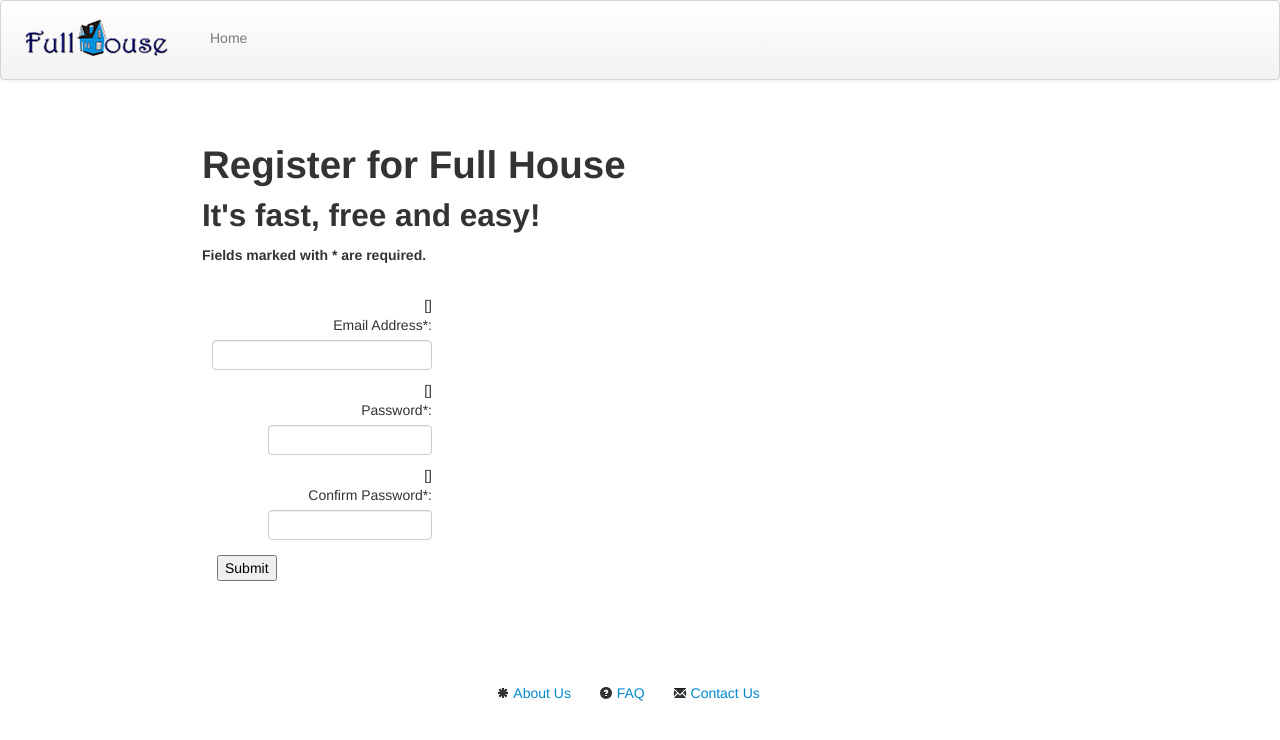
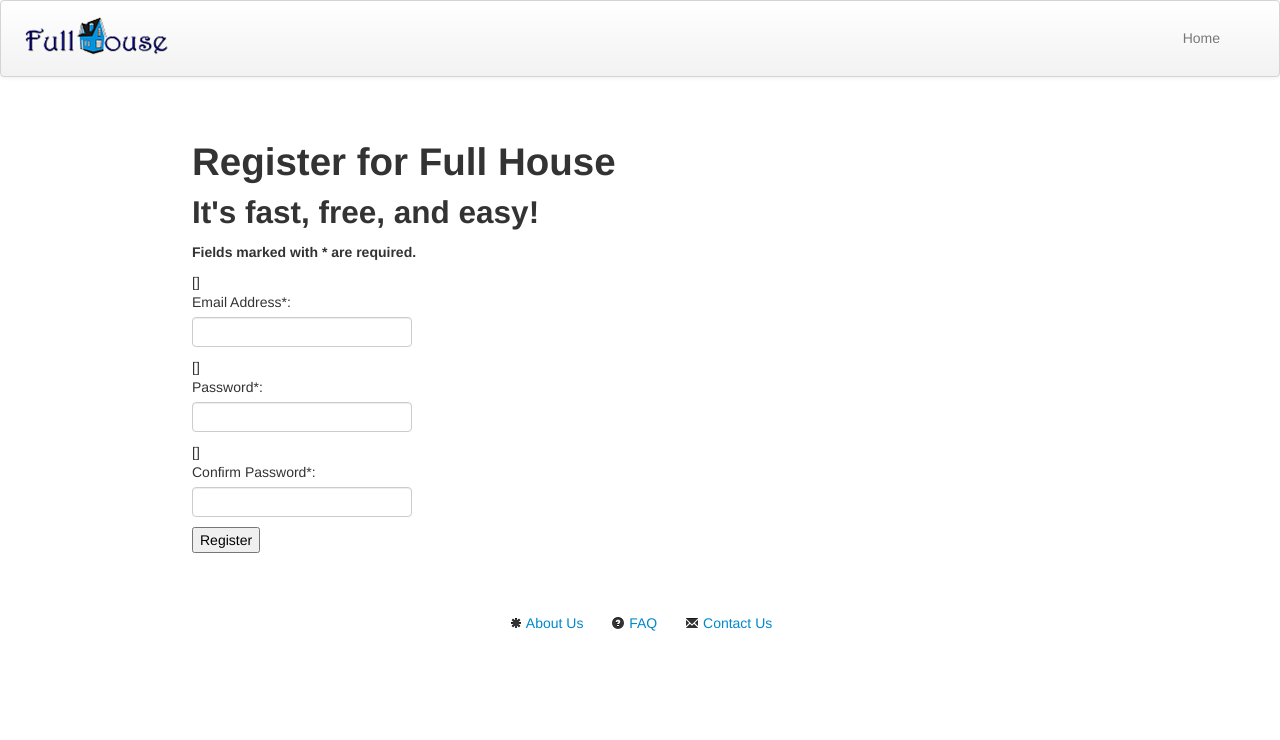
Before and after one commit to Full-House-UW/fullhouse, a Django app: template fullhouse/templates/registration/registration_form.html in a window 1280 px wide. Shown: the top 740 px of the page. Run offline with Django 3.2, Linux system fonts and the light colour scheme; the template is opened without the code that fills it: most values are stand-ins (such as "Sample title", 1, 10 or a date in 2020); form fields are guessed from the names that the template uses; some libraries are stand-ins or nearby versions.

Commit message:
Lots of style tweaks. Mostly removing unneccessary CSS and standardizing the look. Left aligned forms have left aligned labels, centered forms have centered labels.

```diff
--- a/fullhouse/static/main.css
+++ b/fullhouse/static/main.css
@@ -1,5 +1,6 @@
 a {
     color: #306;
+    outline: none;
 }
 
 body {
@@ -14,34 +15,33 @@ img {
   border: none;
 }
 
-ul.nav {
-  margin: 0;
-  padding: 17px 0;
+.container {
+  height: 75px;
 }
 
-.nav li {
+.navbar ul.navlinks {
+  float: right;
+  margin: 0;
+  padding: 27px 0;
+}
+
+.navlinks li {
   display: inline-block;
   list-style: none;
   padding-right: 24px;
 }
 
-
-#header {
-  background: rgb(200,215,220); /* Old browsers */
-  background: -moz-linear-gradient(top, rgba(200,215,220,1) 0%, rgba(242,245,246,1) 100%); /* FF3.6+ */
-  background: -webkit-gradient(linear, left top, left bottom, color-stop(0%,rgba(200,215,220,1)), color-stop(100%,rgba(242,245,246,1))); /* Chrome,Safari4+ */
-  background: -webkit-linear-gradient(top, rgba(200,215,220,1) 0%,rgba(242,245,246,1) 100%); /* Chrome10+,Safari5.1+ */
-  background: -o-linear-gradient(top, rgba(200,215,220,1) 0%,rgba(242,245,246,1) 100%); /* Opera 11.10+ */
-  background: -ms-linear-gradient(top, rgba(200,215,220,1) 0%,rgba(242,245,246,1) 100%); /* IE10+ */
-  background: linear-gradient(to bottom, rgba(200,215,220,1) 0%,rgba(242,245,246,1) 100%); /* W3C */
-  filter: progid:DXImageTransform.Microsoft.gradient( startColorstr='#c8d7dc', endColorstr='#f2f5f6',GradientType=0 ); /* IE6-9 */
-  height: 50px;
-  text-align: right;
+.navbar .navlinks li > a {
+  padding: 10px 15px 10px;
+  color: #777;
+  text-decoration: none;
+  text-shadow: 0 1px 0 white;
 }
 
 #header-logo {
   float: left;
   padding: 0;
+  padding-top: 15px;
 }
 
 #main {
--- a/fullhouse/static/registration.css
+++ /dev/null
@@ -1,18 +0,0 @@
-#register {
-  display: inline-block;
-  padding: 20px;
-  text-align: right;
-}
-
-#register input[type="text"], #register input[type="password"] {
-  width: 150px;
-}
-
-#register-button {
-  padding: 5px;
-  text-align: left;
-}
-
-.reg-header {
-  padding-left: 10px;
-}
--- a/fullhouse/templates/base.html
+++ b/fullhouse/templates/base.html
@@ -29,10 +29,10 @@
   <link rel="stylesheet" href="{{ STATIC_PREFIX }}main.css" />
 
   <!-- bootstrap -->
-  <script src="{{ STATIC_PREFIX }}/bootstrap/js/bootstrap.min.js"></script>
-  <link href="{{ STATIC_PREFIX }}/bootstrap/css/bootstrap.min.css" rel="stylesheet" media="screen" />
+  <script src="{{ STATIC_PREFIX }}bootstrap/js/bootstrap.min.js"></script>
+  <link href="{{ STATIC_PREFIX }}bootstrap/css/bootstrap.min.css" rel="stylesheet" media="screen" />
   <!-- bootbox -->
-  <script src="{{ STATIC_PREFIX }}/bootbox.min.js"></script>
+  <script src="{{ STATIC_PREFIX }}bootbox.min.js"></script>
 </head>
 {% if time %}
 <script>
@@ -44,18 +44,17 @@
   {% endif %}
 </script>
 {% endif %}
+
 {% block css %} {% endblock %}
+
 {% block header %}
 <div class="navbar">
   <div class="navbar-inner">
     <div class="container">
-      <div class="nav-collapse collapse">
-        <ul class="nav">
-          <li>
       <a id="header-logo" href="{% url welcome %}">
          <img src="{{ STATIC_PREFIX }}header-logo.png" alt="logo"/>
       </a>
-          </li>
+      <ul class="navlinks">
         <li><a href="{% url welcome %}">Home</a></li>
         {% if user.is_authenticated %}
         <li><a href="{% url edit_user %}">User Settings</a></li>
@@ -63,7 +62,6 @@
         <li><a href="{% url auth_logout %}">Logout</a></li>
         {% endif %}
       </ul>
-      </div><!--/.nav-collapse -->
     </div>
   </div>
 </div>
@@ -90,7 +88,7 @@
 <div id="footer">
   {% block footer %}
     <br>
-    <ul class="nav">
+    <ul class="navlinks">
       <li><a href = "{% url about_us %}"><i class="icon-asterisk"></i> About Us</a></li>
       <li><a href = "{% url faq %}"><i class="icon-question-sign"></i> FAQ</a></li>
       <li><a href = "{% url contact_us %}"><i class="icon-envelope"></i> Contact Us</a></li>
--- a/fullhouse/templates/create_announcement.html
+++ b/fullhouse/templates/create_announcement.html
@@ -5,10 +5,6 @@
 
 {% block title %}
   Create Announcement
-{% endblock %}
-
-{% block css %}
-<link rel="stylesheet" href="{{ STATIC_PREFIX }}create_announcement.css" />
 {% endblock %}
 
 {% block content %}
--- a/fullhouse/templates/create_task.html
+++ b/fullhouse/templates/create_task.html
@@ -5,10 +5,6 @@
 
 {% block title %}
   Create Task
-{% endblock %}
-
-{% block css %}
-<link rel="stylesheet" href="{{ STATIC_PREFIX }}create_task.css" />
 {% endblock %}
 
 {% block content %}
--- a/fullhouse/templates/house_settings.html
+++ b/fullhouse/templates/house_settings.html
@@ -8,7 +8,6 @@
 {% endblock %}
 
 {% block css %}
-<link rel="stylesheet" href="{{ STATIC_PREFIX }}house_settings.css" />
 <link rel="stylesheet" href="{{ STATIC_PREFIX }}add_members.css" />
 {% endblock %}
 
@@ -24,6 +23,7 @@
       <form id="house-settings-form" name="house-settings" action="." method="POST">
         {% csrf_token %}
         <input type="submit" class="btn" name="save" value="{% trans 'Save House Settings' %}" />
+        <br>
 
         {{ form.as_p }}
 
--- a/fullhouse/templates/registration/password_change_form.html
+++ b/fullhouse/templates/registration/password_change_form.html
@@ -3,10 +3,6 @@
 
 {% block title %}
 Password Change
-{% endblock %}
-
-{% block css %}
-<link rel="stylesheet" href="{{ STATIC_PREFIX }}password-change.css" />
 {% endblock %}
 
 {% block content %}
--- a/fullhouse/templates/registration/registration_form.html
+++ b/fullhouse/templates/registration/registration_form.html
@@ -7,15 +7,11 @@
   Register
 {% endblock %}
 
-{% block css %}
-<link rel="stylesheet" href="{{ STATIC_PREFIX }}registration.css" />
-{% endblock %}
-
 {% block content %}
   <h1 class="reg-header">Register for Full House</h1>
-  <h2 class="reg-header">It's fast, free and easy!</h2>
+  <h2 class="reg-header">It's fast, free, and easy!</h2>
   <p class="reg-header">
-    <b>Fields marked with * are required. </b>
+    <strong>Fields marked with * are required. </strong>
   </p>
   <div id="register">
     <form name="account-registration" action="." method="POST">
@@ -41,7 +37,7 @@
 
       <input type="hidden" name="next" value="{{ next }}" />
       <div id="register-button">
-        <input type="submit" value="{% trans 'Submit' %}" />
+        <input type="submit" value="{% trans 'Register' %}" />
       </div>
     </form>
   </div>
--- a/fullhouse/templates/user_settings.html
+++ b/fullhouse/templates/user_settings.html
@@ -5,10 +5,6 @@
 
 {% block title %}
   User Settings
-{% endblock %}
-
-{% block css %}
-<link rel="stylesheet" href="{{ STATIC_PREFIX }}user_settings.css" />
 {% endblock %}
 
 {% block content %}
```
Also changed, not shown: fullhouse/static/create_announcement.css (deleted, +0 -11 lines), fullhouse/static/create_house.css (deleted, +0 -9 lines), fullhouse/static/create_task.css (deleted, +0 -26 lines), fullhouse/static/dashboard.css (+2 -6 lines), fullhouse/static/house_settings.css (deleted, +0 -17 lines), fullhouse/static/password-change.css (deleted, +0 -14 lines), fullhouse/static/task-history.css (+4 -10 lines), fullhouse/static/user_settings.css (deleted, +0 -22 lines), fullhouse/static/welcome.css (+0 -18 lines), fullhouse/templates/registration_base.html (deleted, +0 -42 lines), fullhouse/templates/welcome.html (+4 -12 lines). Lines whose indentation alone changed are shown as unchanged.
